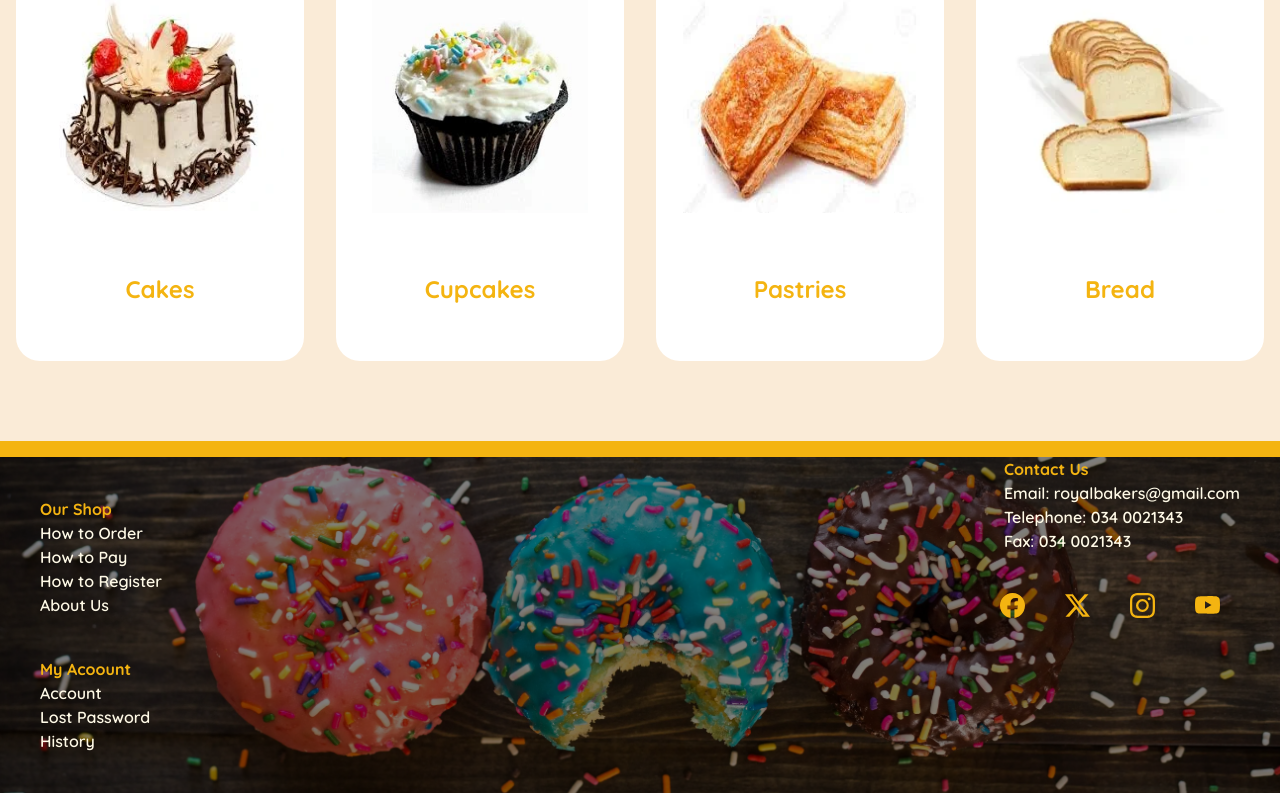
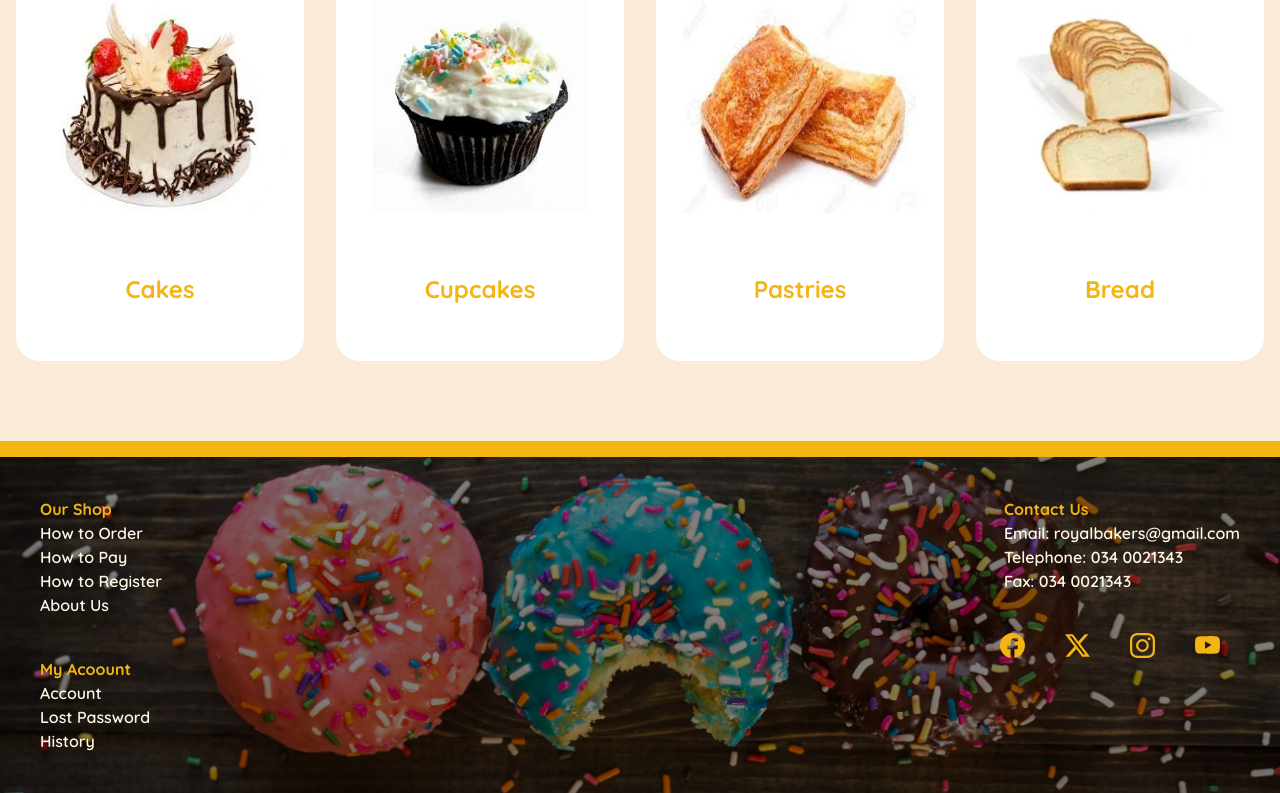
Before and after one commit to kivilak/mini-project-reactjs, a React (Vite) app: page / in a window 1280 px wide. Shown: the part 915-1708 px from the top of the page. Built offline with nearby package versions, Linux system fonts and the light colour scheme.

Commit message:
fix
miner issue

```diff
--- a/src/components/Footer/Footer.jsx
+++ b/src/components/Footer/Footer.jsx
@@ -19,7 +19,7 @@ function Footer() {
                     <Link to="#">History</Link>
                 </div>
             </div>
-            <div className="py-10 md:pr-10 md:justify-items-end sm:pt-0 sm:px-10 px-10">
+            <div className="pb-10 md:pt-10 md:pr-10 md:justify-items-end sm:pt-0 sm:px-10 px-10">
                 <div className="text-text-color font-quicksand font-semibold flex flex-col">
                     <h4 className="text-baker-yellow font-bold">Contact Us</h4>
                     <span>Email: royalbakers@gmail.com</span>
```
